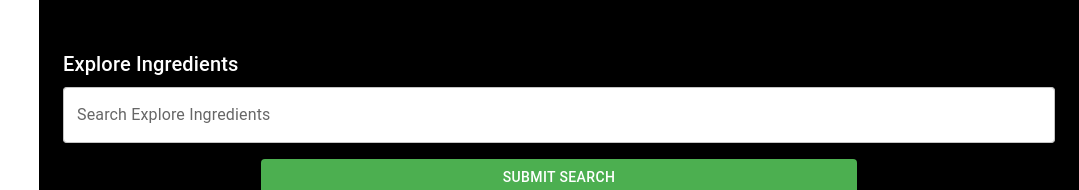
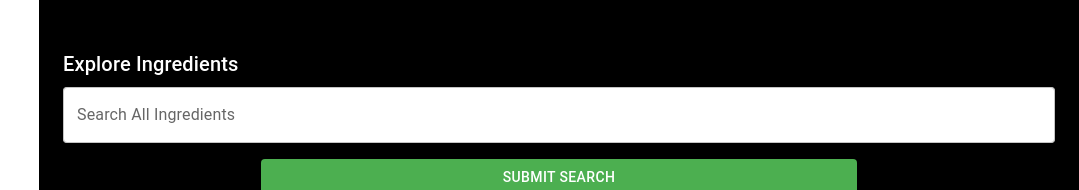
Before and after one commit to grackfish/pantry-wizard, a React (Create React App) app: page /ingredients in a window 1280 px wide. Shown: the part 885-1075 px from the top of the page, without its empty margins (201-1280 px from the left). Built offline with nearby package versions, Linux system fonts and the light colour scheme.

Commit message:
Small ingredients.js edits

```diff
--- a/src/Ingredients/Ingredients.js
+++ b/src/Ingredients/Ingredients.js
@@ -217,7 +217,7 @@ function ResponsiveDrawer(props) {
           Explore Ingredients
         </Typography>
         <TextField
-          label="Search Explore Ingredients"
+          label="Search All Ingredients"
           variant="outlined"
           fullWidth
           value={searchExploreQuery}
```
